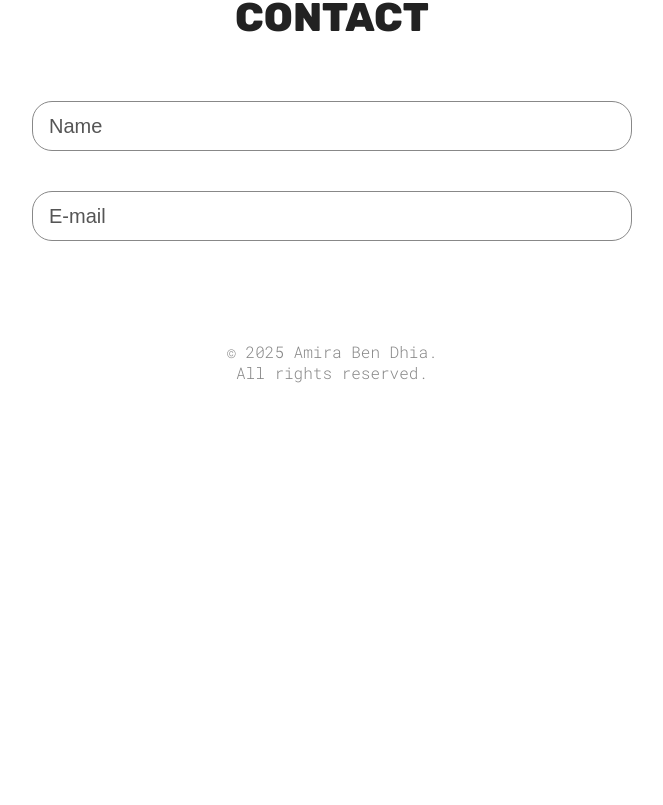
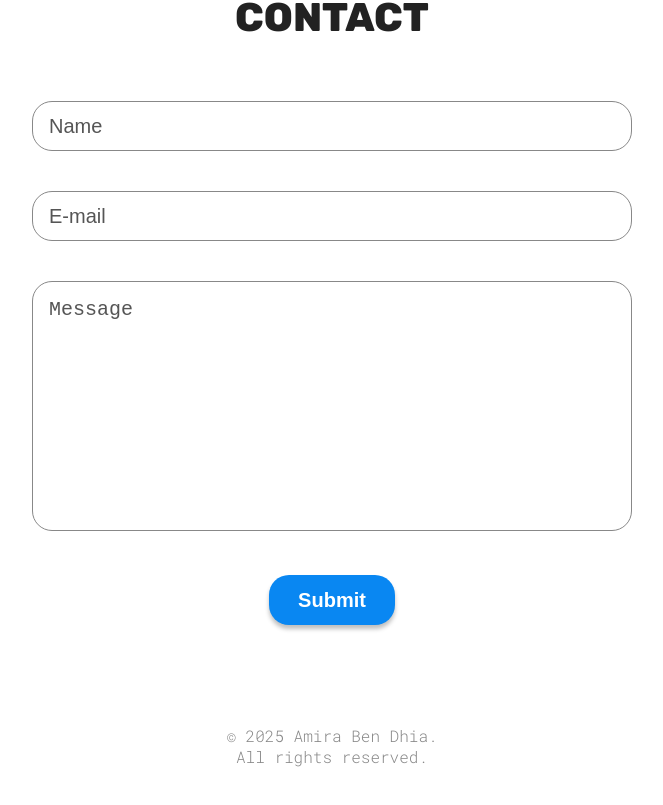
Before and after one commit to aben-dhi/Portfolio, a React (Vite) app: page / in a window 1280 px wide. Shown: the part 1832-2637 px from the top of the page, without its empty margins (308-971 px from the left). Before the commit the page ends 2275 px from the top, so only its background shows below. Built offline with nearby package versions, Linux system fonts and the light colour scheme.

Commit message:
minor changes

```diff
--- a/src/sections/Contact/Contact.jsx
+++ b/src/sections/Contact/Contact.jsx
@@ -29,6 +29,18 @@ function Contact() {
             required
           />
         </div>
+		<div className="formGroup">
+          <label htmlFor="message" hidden>
+            Message
+          </label>
+          <textarea
+           	id="message"
+            name="message"
+            placeholder="Message"
+            required>
+          </textarea>
+        </div>
+		<input className="hover btn" type="submit" value="Submit" />
       </form>
     </section>
   );
```
